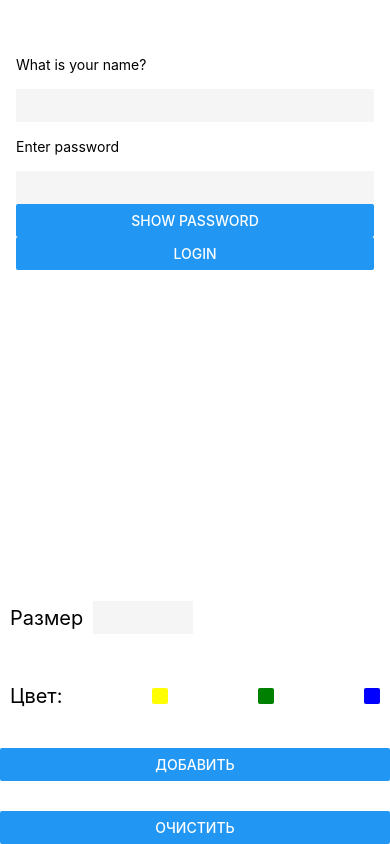
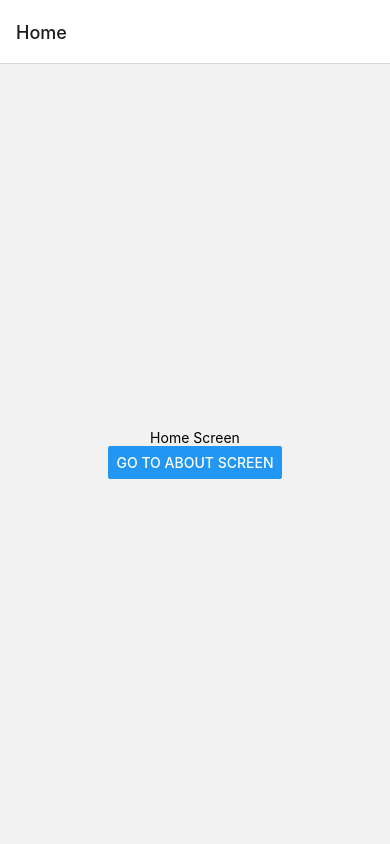
Before and after one commit to MakarovaJulia/react_native_hw_1, a React Native app: screen / in a window 390 px wide. Built offline with nearby package versions, Linux system fonts and the light colour scheme.

Commit message:
Navigation

```diff
--- a/App.js
+++ b/App.js
@@ -1,137 +1,44 @@
-import { StatusBar } from 'expo-status-bar';
-import {ScrollView, StyleSheet, Text, View, Button, TextInput} from 'react-native';
-import {useEffect, useState} from "react";
+import * as React from 'react';
+import { NavigationContainer } from '@react-navigation/native' ;
+import { Text, View, Button } from 'react-native'
+import {createNativeStackNavigator} from "@react-navigation/native-stack";
 
-function CheckBox(props) {
-  return null;
+const HomeScreen = ({ navigation: { navigate } }) => {
+    return (
+        <View style={{flex: 1, alignItems: 'center', justifyContent:'center'}}>
+            <Text>Home Screen</Text>
+            <Button
+                onPress={() =>
+                    navigate('About')
+                }
+                title="Go to About screen"
+            />
+        </View>
+    )
 }
 
-export default function App() {
-  const handleTextPress = () => console.log('Text clicked');
-    const [name, setName] = useState('');
-    const [password, setPassword] = useState('');
-    const [isAuth, setIsAuth] = useState(false);
-    const [showPasswd, setShowPasswd] = useState(false);
-    const [isError, setIsError] = useState(false);
+const AboutScreen = ({ navigation: { goBack } }) => {
+    return (
+        <View style={{flex: 1, alignItems: 'center', justifyContent:'center'}}>
+            <Text>About Screen</Text>
+            <Button
+                onPress={() => goBack()}
+                title="Go to Home screen"
+            />
+        </View>
+    )
+}
 
-  const [width, setWidth] = useState(0);
-  const [height, setHeight] = useState(0);
-  const [color, setColor] = useState('');
-  const [boxes, setBoxes] = useState([]);
-  const [isReady, setIsReady] = useState(false);
+const Stack = createNativeStackNavigator();
 
-    const handleSetName = (name) => {
-        setName(name)
-        setIsError(false)
-        console.log(isError)
-    };
-
-
-    const handleSetPassword = (password) => {
-        setPassword(password)
-        setIsError(false)
-        console.log(isError)
-    };
-
-    const handleLogin = (name, password) => {
-        console.log(name + ' ' + password)
-        if (name === 'Julia' && password === 'Qwerty') {
-            setIsAuth(true)
-        } else {
-            setIsError(true)
-        }
-    };
-
-  const handleSetSize = (size) =>{
-    setWidth(size)
-    setHeight(size)
-  }
-
-  const addBox = (color, width, height) =>{
-    boxes.push({color: color, width: width, height:height})
-    setBoxes(boxes)
-    setIsReady(false)
-  }
-
-  console.log(boxes)
-
-  useEffect(()=>{setIsReady(true)}, [addBox, width, height, color])
-
-    return (
-    <View style={styles.container}>
-      { !isAuth ?
-          <View style={{
-            flex: 1,
-            alignContent: 'center',
-            justifyContent: 'center',
-            padding: 16,
-          }}>
-            { !isError ? <View></View> : <Text>Wrong username or password</Text>}
-            <Text style={{ marginVertical: 16 }}>
-              {name ? `Hi ${name}!` : 'What is your name?'}
-            </Text>
-            <TextInput
-                style={{ padding: 8, backgroundColor: '#f5f5f5' }}
-                onChangeText={(name) => handleSetName(name)}
-            />
-            <Text style={{ marginVertical: 16 }}>
-              Enter password
-            </Text>
-            <TextInput
-                style={{ padding: 8, backgroundColor: '#f5f5f5' }}
-                onChangeText={(password) => handleSetPassword(password)}
-            />
-            <View>
-              {showPasswd ? <View></View> : <Text>{password}</Text>}
-            </View>
-            <Button title='Show password' onPress={() =>setShowPasswd(!showPasswd)}/>
-            <Button title='Login' onPress={() => handleLogin(name, password)}/>
-          </View> :
-          <View>
-            <Text style={{fontSize: 50}}> Welcome! </Text>
-            <Button title='Back to login' onPress={() => setIsAuth(false)}/>
-          </View>
-      }
-      <View style={{ flex: 0.8, justifyContent: 'center' }}>
-        <ScrollView contentContainerStyle={{justifyContent: 'center', alignItems: "center"}}>
-          { isReady ? boxes.map((elem) =>
-                  <Box color={elem.color} width={parseInt(elem.width)} height={parseInt(elem.height)}></Box>)
-              :
-                  <View><Text>No boxes</Text></View>}
-        </ScrollView>
-      </View>
-      <View style={{flexDirection : 'row', gap: 10, padding: 10, alignItems: "center"}}>
-        <Text style={{fontSize: 20}}>Размер</Text>
-        <TextInput
-            style={{ padding: 8, backgroundColor: '#f5f5f5', width: 100}}
-            keyboardType='numeric'
-            onChangeText={(size) => handleSetSize(size)}
-            maxLength={4}
-        />
-      </View>
-      <View style={{flexDirection : 'row', justifyContent: "space-between", padding: 10, alignItems: "center"}}>
-        <Text style={{fontSize: 20}}>Цвет:</Text>
-        <Button title='' color="yellow" onPress={() => setColor('yellow')}/>
-        <Button title='' color="green" onPress={() => setColor('green')}/>
-        <Button title='' color='blue' onPress={() => setColor('blue')}/>
-      </View>
-      <Button title="Добавить" onPress={()=>addBox(color, width, height)}/>
-      <Button title="Очистить" onPress={()=>setBoxes([])}/>
-      <StatusBar style="auto" />
-    </View>
+const App = () => {
+  return (
+      <NavigationContainer>
+        <Stack.Navigator>
+            <Stack.Screen name={'Home'} component={HomeScreen}/>
+            <Stack.Screen name={'About'} component={AboutScreen}/>
+        </Stack.Navigator>
+      </NavigationContainer>
   );
 }
-
-export const Box = (props) => (
-    <View style={{ width: props.width, height: props.height, backgroundColor:
-      props.color}} />
-);
-
-const styles = StyleSheet.create({
-  container: {
-    flex: 1,
-    backgroundColor: '#fff',
-    gap: 30,
-    justifyContent: 'center'
-  },
-});
+export default App;
--- a/package.json
+++ b/package.json
@@ -9,10 +9,14 @@
     "web": "expo start --web"
   },
   "dependencies": {
+    "@react-navigation/native": "^6.1.8",
+    "@react-navigation/native-stack": "^6.9.14",
     "expo": "~49.0.12",
     "expo-status-bar": "~1.6.0",
     "react": "18.2.0",
-    "react-native": "0.72.5"
+    "react-native": "0.72.5",
+    "react-native-safe-area-context": "4.6.3",
+    "react-native-screens": "~3.22.0"
   },
   "devDependencies": {
     "@babel/core": "^7.20.0"
```
Also changed, not shown: 2 other files (tests, documents, lock files or other folders).
